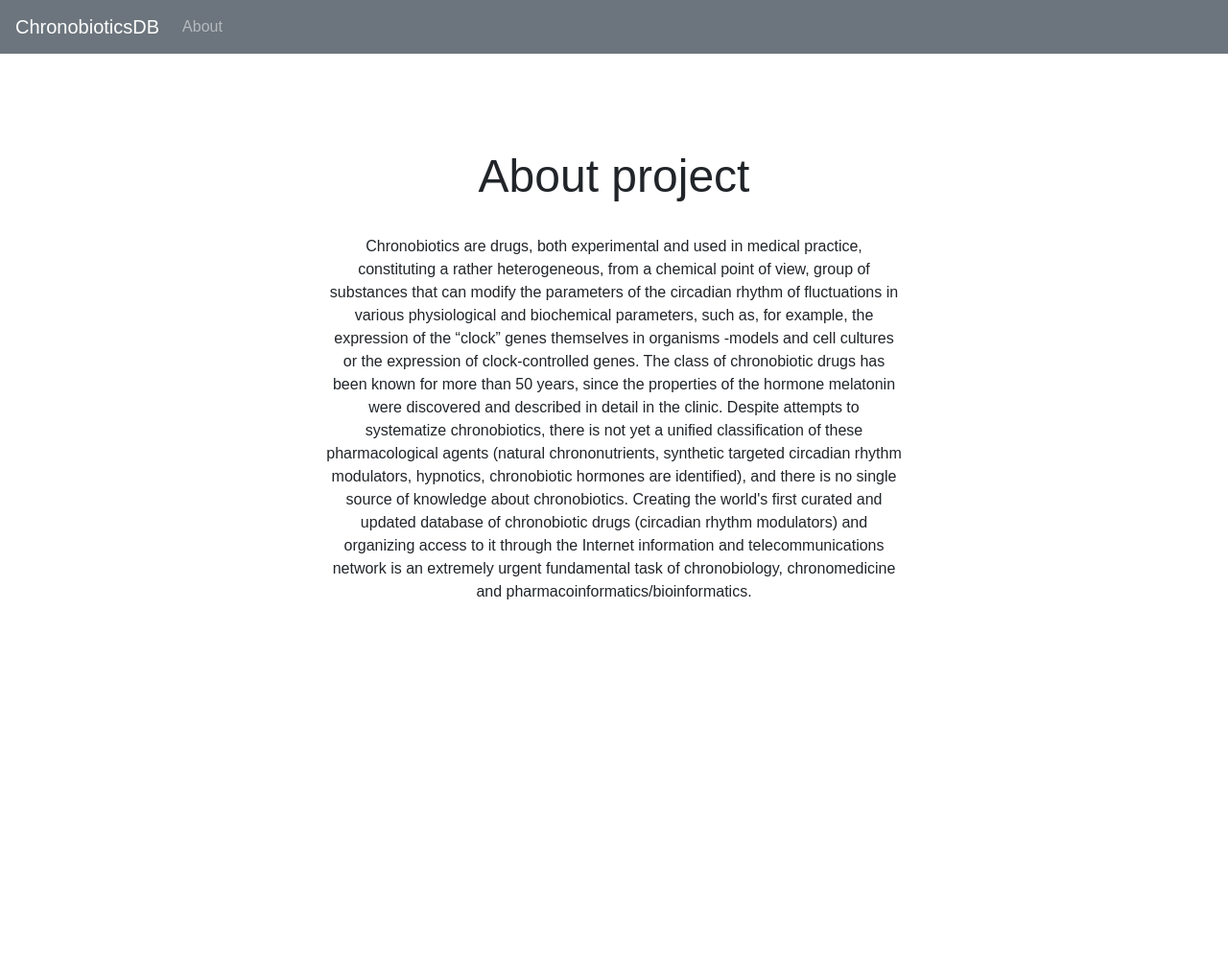
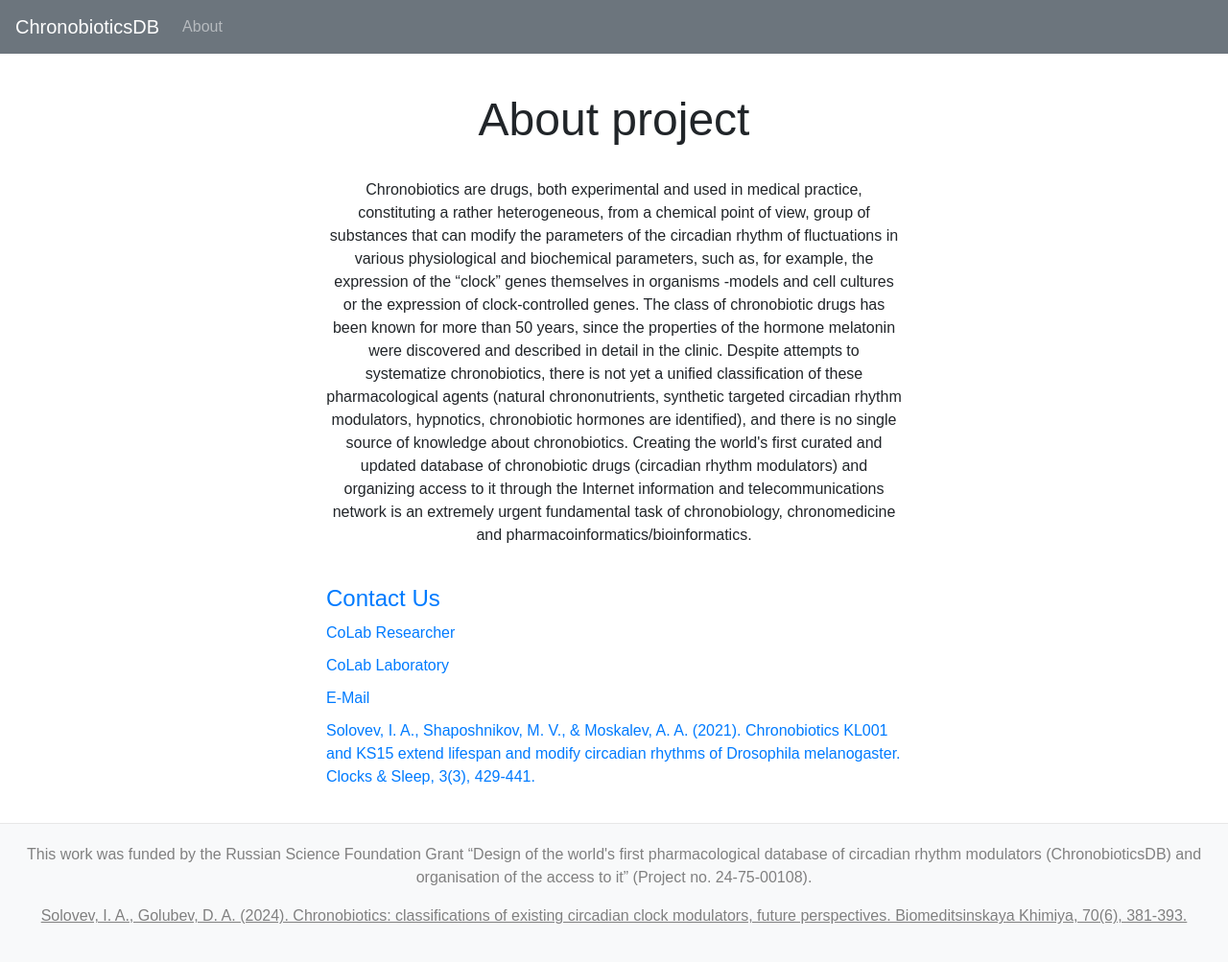
Before and after one commit to YagovkinaA/chronobioticdb, a Django app: page /about in a window 1280 px wide. Shown: the whole page at 96% size. Before the commit the page ends 625 px from the top, so only its background shows below. Run offline with Django 5.2, Linux system fonts and the light colour scheme; parts of the project's set-up code (start-up, migrations or seed data) failed here and were passed over.

Commit message:
добавлены контакты в абоут, осталось пару визуальных моментов подправить

```diff
--- a/chronobiotic/main/templates/main/about.html
+++ b/chronobiotic/main/templates/main/about.html
@@ -1,6 +1,6 @@
 <!DOCTYPE HTML>
 <html lang="en">
-{%load static%}
+{% load static %}
 
 <head>
     <meta charset="UTF-8">
@@ -8,23 +8,24 @@
           content="width=device-width, user-scalable=no, initial-scale=1.0, maximum-scale=1.0, minimum-scale=1.0">
     <meta http-equiv="X-UA-Compatible" content="ie=edge">
 
-    <title>{% block title%}About US{% endblock%}</title>
-
+    <title>{% block title %}About US{% endblock %}</title>
 
     <link rel="shortcut icon" href="{% static 'image/favicon.ico' %}" type="image">
-    <link rel="stylesheet" href = "https://cdn.jsdelivr.net/npm/bootstrap@4.6.2/dist/css/bootstrap.min.css">
+    <link rel="stylesheet" href="https://cdn.jsdelivr.net/npm/bootstrap@4.6.2/dist/css/bootstrap.min.css">
     <style>
         body {
             display: flex;
+            flex-direction: column;
             justify-content: center;
             align-items: center;
-            height: 100vh;
+            min-height: 100vh;
             margin: 0;
             font-family: Arial, sans-serif;
             text-align: center;
         }
         .content {
             max-width: 600px;
+            margin-bottom: 20px; /* Отступ снизу для контента */
         }
         .content h1 {
             font-size: 3rem; /* Увеличиваем размер заголовка */
@@ -32,34 +33,73 @@
         .content p {
             font-size: 1rem; /* Увеличиваем размер описания */
         }
+        .contact-us {
+            margin-top: 40px; /* Отступ сверху для блока Contact Us */
+            text-align: left; /* Выравнивание текста по левому краю */
+        }
+        .contact-us h2 {
+            color: #007bff; /* Синий цвет заголовка */
+            font-size: 1.5rem; /* Размер заголовка */
+            margin-bottom: 10px; /* Отступ снизу */
+        }
+        .contact-us ul {
+            list-style-type: none; /* Убираем маркеры списка */
+            padding-left: 0; /* Убираем отступ слева */
+        }
+        .contact-us ul li {
+            margin-bottom: 10px; /* Отступ между элементами списка */
+        }
+        .contact-us a {
+            color: #007bff; /* Синий цвет ссылок */
+            text-decoration: none; /* Убираем подчеркивание */
+        }
+        .contact-us a:hover {
+            text-decoration: underline; /* Подчеркивание при наведении */
+            color: #0056b3; /* Темно-синий цвет ссылки при наведении */
+        }
+        footer {
+            margin-top: auto; /* Футер прижимается к низу */
+            padding: 20px;
+            background-color: #f8f9fa;
+            text-align: center;
+            border-top: 1px solid #e7e7e7;
+            color: gray; /* Серый цвет текста */
+            width: 100%; /* Футер на всю ширину */
+        }
+        footer a {
+            color: gray; /* Цвет ссылки */
+            text-decoration: underline; /* Подчеркивание ссылки */
+        }
+        footer a:hover {
+            color: #0056b3; /* Цвет ссылки при наведении */
+        }
     </style>
-
 </head>
 
 <body>
 
 <nav class="navbar navbar-expand-md navbar-dark bg-secondary fixed-top">
-  <a class="navbar-brand" href="{% url 'home'%}">ChronobioticsDB</a>
-  <button class="navbar-toggler" type="button" data-toggle="collapse" data-target="#navbarsExampleDefault" aria-controls="navbarsExampleDefault" aria-expanded="false" aria-label="Toggle navigation">
+    <a class="navbar-brand" href="{% url 'home' %}">ChronobioticsDB</a>
+    <button class="navbar-toggler" type="button" data-toggle="collapse" data-target="#navbarsExampleDefault"
+            aria-controls="navbarsExampleDefault" aria-expanded="false" aria-label="Toggle navigation">
         <span class="navbar-toggler-icon"></span>
     </button>
 
     <div class="collapse navbar-collapse" id="navbarsExampleDefault">
         <ul class="navbar-nav mr-auto">
-
             <li class="nav-item">
-        <a class="nav-link" href="{% url 'about'%}">About</a>
+                <a class="nav-link" href="{% url 'about' %}">About</a>
             </li>
-
         </ul>
     </div>
 </nav>
 
-
-{% block content%}
-
-
+{% block content %}
     <div class="content">
+        <br>
+        <br>
+        <br>
+        <br>
         <h1>About project</h1>
         <br>
         <p>Chronobiotics are drugs, both experimental and used in medical practice, constituting a rather heterogeneous, from a
@@ -74,10 +114,35 @@ chronobiotic drugs (circadian rhythm modulators) and organizing access to it thr
             telecommunications network is an extremely urgent fundamental task of chronobiology, chronomedicine and
             pharmacoinformatics/bioinformatics.
         </p>
+
+        <!-- Блок Contact Us -->
+        <div class="contact-us">
+            <h2>Contact Us</h2>
+            <ul>
+                <li><a href="https://colab.ws/researchers/R-3D16C-00000-PH62D" target="_blank">CoLab Researcher</a></li>
+                <li><a href="https://colab.ws/labs/1240" target="_blank">CoLab Laboratory</a></li>
+                <li><a href="mailto:i@ilyasolovev.ru">E-Mail</a></li>
+                <li>
+                    <a href="https://www.mdpi.com/2624-5175/3/3/30" target="_blank">
+                        Solovev, I. A., Shaposhnikov, M. V., & Moskalev, A. A. (2021). Chronobiotics KL001 and KS15 extend lifespan and modify circadian rhythms of Drosophila melanogaster. Clocks & Sleep, 3(3), 429-441.
+                    </a>
+                </li>
+            </ul>
         </div>
-{% endblock%}
+    </div>
+{% endblock %}
 
+<!-- Футер -->
+<footer>
+    <p>This work was funded by the Russian Science Foundation Grant “Design of the world's first pharmacological database of circadian rhythm modulators (ChronobioticsDB) and organisation of the access to it” (Project no. 24-75-00108).</p>
+    <p>
+        <a href="http://pbmc.ibmc.msk.ru/en/article-en/PBMC-2024-70-6-381/" target="_blank">
+            Solovev, I. A., Golubev, D. A. (2024). Chronobiotics: classifications of existing circadian clock modulators, future perspectives. Biomeditsinskaya Khimiya, 70(6), 381-393.
+        </a>
+    </p>
+</footer>
 
-
+<script src="https://cdn.jsdelivr.net/npm/jquery@3.5.1/dist/jquery.min.js" crossorigin="anonymous"></script>
+<script src="https://cdn.jsdelivr.net/npm/bootstrap@4.6.2/dist/js/bootstrap.bundle.min.js" crossorigin="anonymous"></script>
 </body>
 </html>
--- a/chronobiotic/main/templates/main/index.html
+++ b/chronobiotic/main/templates/main/index.html
@@ -8,7 +8,7 @@
     <br>
     <br>
     <br>
-    <img src="{% static 'image/chrono.png' %}" class="rounded mx-auto d-block" width="280" height="280" alt="Logo">
+    <img src="{% static 'image/chrono.png' %}" class="rounded mx-auto d-block" width="800" height="400" alt="Logo">
     <h1 class="title"> List of Chronobiotics (Pre-alfa)</h1>
     <br>
 
```
Also changed, not shown: chronobiotic/main/templates/main/base.html (+24 -14 lines), chronobiotic/main/static/image/chrono.png, chronobiotic/media/Rosiglitazone.png (deleted), chronobiotic/media/media/Resveratrol.png (deleted), chronobiotic/media/media/reservatrol.jpg (deleted), chronobiotic/media/media/reservatrol_yOk3xRW.jpg (deleted), chronobiotic/media/reservatrol.jpg (deleted), chronobiotic/media/reservatrol_yOk3xRW.jpg (deleted). Lines whose indentation alone changed are shown as unchanged.
